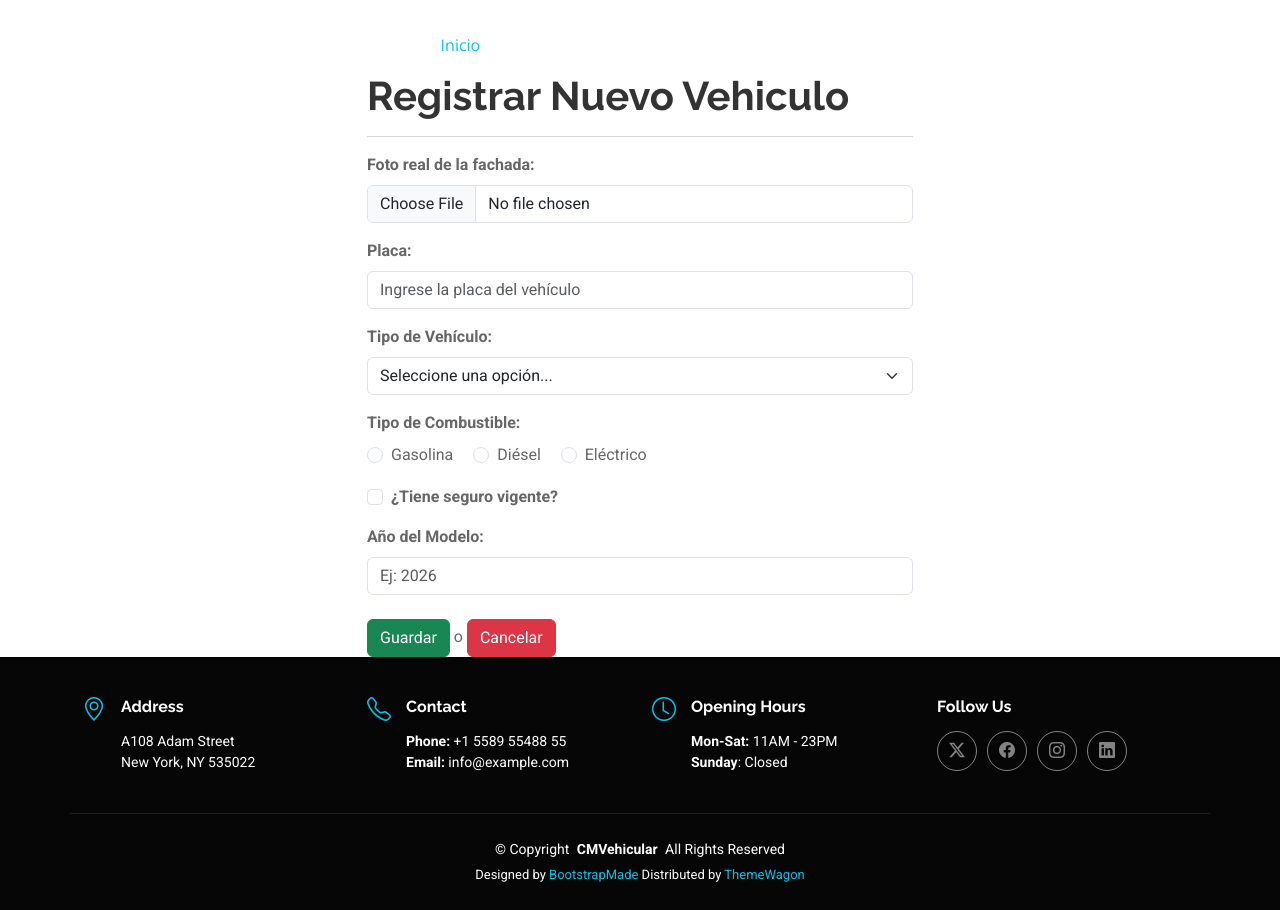
After one commit to carlos00012/CMVehicular, a Django app: page /nuevoVehiculo/ in a window 1280 px wide. The commit adds this page. Run offline with Django 5.2, Linux system fonts and the light colour scheme; some libraries are stand-ins or nearby versions.

Commit message:
creacion y funcionalidades de nuevovehiculo y listado

```diff
--- a/CMVehicular/settings.py
+++ b/CMVehicular/settings.py
@@ -124,3 +124,7 @@ STATIC_URL = 'static/'
 STATICFILES_DIRS = [
     BASE_DIR / 'CMVehicular' / 'static',
 ]
+
+# Media files (Uploaded files)
+MEDIA_URL = '/media/'
+MEDIA_ROOT = (os.path.join(BASE_DIR, 'CMVehicular/media/'))
--- a/CMVehicular/urls.py
+++ b/CMVehicular/urls.py
@@ -17,7 +17,14 @@ Including another URLconf
 from django.contrib import admin
 from django.urls import path, include  # Agregamos include para incluir las URLs de la aplicación Flota
 
+from django.conf import settings
+from django.conf.urls.static import static
+
 urlpatterns = [
     path('admin/', admin.site.urls),
     path('', include('Flota.urls')),  # Agregamos esta línea para incluir las URLs de la aplicación Flota
 ]
+
+# Agregamos esta línea para servir archivos multimedia en modo de desarrollo
+if settings.DEBUG:
+    urlpatterns += static(settings.MEDIA_URL, document_root=settings.MEDIA_ROOT)
--- /dev/null
+++ b/Flota/templates/nuevoVehiculo.html
@@ -0,0 +1,66 @@
+{% extends 'plantillaPrincipal.html' %}
+{% block contenido %}
+<div class="container">
+        <div class="row">
+            <div class="col-md-3"></div>
+            <div class="col-md-6">
+                <br>
+                <br>
+                <br>
+                <h1><b>Registrar Nuevo Vehiculo</b></h1>
+                <hr>
+                <form enctype="multipart/form-data" id="form_nuevo_vehiculo" action="/guardarVehiculo/" method="post">
+                    {% csrf_token %}
+                    <div class="mb-3">
+                        <label for="foto" class="form-label"><b>Foto real de la fachada:</b></label>
+                        <input type="file" name="foto" id="foto" class="form-control" required>
+                    </div>
+
+                    <div class="mb-3">
+                        <label for="placa" class="form-label"><b>Placa:</b></label>
+                        <input placeholder="Ingrese la placa del vehículo" type="text" class="form-control" name="placa" required>
+                    </div>
+
+                    <div class="mb-3">
+                        <label for="tipo_vehiculo" class="form-label"><b>Tipo de Vehículo:</b></label>
+                        <select class="form-select" name="tipo_vehiculo" required>
+                            <option value="" selected disabled>Seleccione una opción...</option>
+                            <option value="Sedán">Sedán</option>
+                            <option value="Camioneta">Camioneta</option>
+                            <option value="Camión">Camión</option>
+                        </select>
+                    </div>
+
+                    <div class="mb-3">
+                        <label class="form-label d-block"><b>Tipo de Combustible:</b></label>
+                        <div class="form-check form-check-inline">
+                            <input class="form-check-input" type="radio" name="tipo_combustible" id="gasolina" value="Gasolina" required>
+                            <label class="form-check-label" for="gasolina">Gasolina</label>
+                        </div>
+                        <div class="form-check form-check-inline">
+                            <input class="form-check-input" type="radio" name="tipo_combustible" id="diesel" value="Diésel">
+                            <label class="form-check-label" for="diesel">Diésel</label>
+                        </div>
+                        <div class="form-check form-check-inline">
+                            <input class="form-check-input" type="radio" name="tipo_combustible" id="electrico" value="Eléctrico">
+                            <label class="form-check-label" for="electrico">Eléctrico</label>
+                        </div>
+                    </div>
+
+                    <div class="mb-3 form-check">
+                        <input type="checkbox" class="form-check-input" name="seguro_vigente" id="seguro_vigente">
+                        <label class="form-check-label" for="seguro_vigente"><b>¿Tiene seguro vigente?</b></label>
+                    </div>
+
+                    <div class="mb-4">
+                        <label for="anio_modelo" class="form-label"><b>Año del Modelo:</b></label>
+                        <input placeholder="Ej: 2026" type="number" class="form-control" name="anio_modelo" required>
+                    </div>
+                    <button class="btn btn-success" type="submit"> <i class="icon-save"></i>  Guardar</button>
+                         o   <a href="/listadoVehiculos" class="btn btn-danger"> Cancelar</a>
+                </form>
+            </div>
+        </div>
+    </div>
+
+{% endblock %}
--- a/Flota/templates/plantillaPrincipal.html
+++ b/Flota/templates/plantillaPrincipal.html
@@ -51,9 +51,9 @@
 
       <nav id="navmenu" class="navmenu">
         <ul>
-          <li><a href="#hero" class="active">Home</a></li>
-          <li><a href="#about">About</a></li>
-          <li><a href="#services">Services</a></li>
+          <li><a href="#hero" class="active">Inicio</a></li>
+          <li><a href="/nuevoVehiculo/">Agregar Vehículo</a></li>
+          <li><a href="/listadoVehiculos/">Listado de Vehículos</a></li>
           <li><a href="#portfolio">Portfolio</a></li>
           <li><a href="#team">Team</a></li>
           <li class="dropdown"><a href="#"><span>Dropdown</span> <i class="bi bi-chevron-down toggle-dropdown"></i></a>
@@ -135,7 +135,7 @@
     </div>
 
     <div class="container copyright text-center mt-4">
-      <p>© <span>Copyright</span> <strong class="px-1 sitename">Imperial</strong> <span>All Rights Reserved</span></p>
+      <p>© <span>Copyright</span> <strong class="px-1 sitename">CMVehicular</strong> <span>All Rights Reserved</span></p>
       <div class="credits">
         <!-- All the links in the footer should remain intact. -->
         <!-- You can delete the links only if you've purchased the pro version. -->
--- a/Flota/urls.py
+++ b/Flota/urls.py
@@ -2,6 +2,8 @@ from django.urls import path
 from . import views
 
 urlpatterns = [
-    path('', views.inicio)
-
+    path('', views.inicio),
+    path('nuevoVehiculo/', views.nuevoVehiculo),
+    path('guardarVehiculo/', views.guardarVehiculo),
+    path('listadoVehiculos/', views.listadoVehiculos),
     ]
--- a/Flota/views.py
+++ b/Flota/views.py
@@ -4,3 +4,30 @@ from .models import Vehiculo, Mantenimiento
 
 def inicio(request):
     return render(request, "inicio.html")
+
+def nuevoVehiculo(request):
+    return render(request, "nuevoVehiculo.html")
+
+def guardarVehiculo(request):
+    if request.method == 'POST':
+        foto = request.FILES.get('foto')
+        placa = request.POST.get('placa')
+        tipo_vehiculo = request.POST.get('tipo_vehiculo')
+        tipo_combustible = request.POST.get('tipo_combustible')
+        seguro_vigente = request.POST.get('seguro_vigente') == 'on'
+        anio_modelo = request.POST.get('anio_modelo')
+
+        vehiculo = Vehiculo(
+            foto=foto,
+            placa=placa,
+            tipo_vehiculo=tipo_vehiculo,
+            tipo_combustible=tipo_combustible,
+            seguro_vigente=seguro_vigente,
+            anio_modelo=anio_modelo
+        )
+        vehiculo.save()
+        return redirect('/listadoVehiculos/')  # Redirige a la página de inicio después de guardar el vehículo
+
+def listadoVehiculos(request):
+    vehiculos = Vehiculo.objects.all()
+    return render(request, "listadoVehiculos.html", {"misvehiculos": vehiculos})
```
Also changed, not shown: Flota/templates/listadoVehiculos.html (added, +61 -0 lines), CMVehicular/media/vehiculos/Captura_desde_2026-06-17_22-55-20.png (added), vehiculos.db, vehiculos/Captura_desde_2026-06-06_14-02-00.png (added), vehiculos/Captura_desde_2026-06-06_14-02-00_csVAyS4.png (added), vehiculos/Captura_desde_2026-06-06_14-02-00_sbxLyqS.png (added), vehiculos/Sin_título.jpg (added), vehiculos/Sin_título_ybIDe4u.jpg (added).
